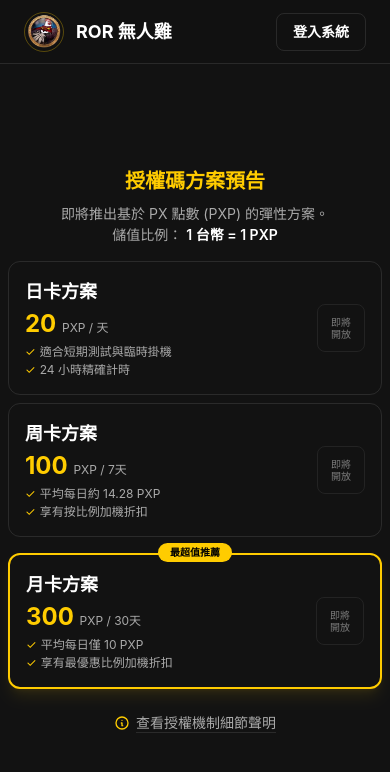
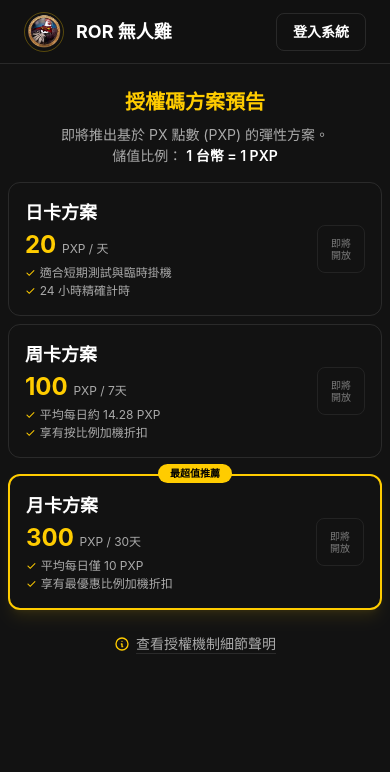
Before and after one commit to w8s3suimin/ROR_PX, a Vue app: page /pricing in a window 390 px wide. Shown: the top 772 px of the page. Built offline with nearby package versions, Linux system fonts and the light colour scheme.

Commit message:
Fix mobile vertical alignment to prevent title from being pushed down by 100vh center

```diff
--- a/src/views/Pricing.vue
+++ b/src/views/Pricing.vue
@@ -1,5 +1,5 @@
 <template>
-  <div class="min-h-[calc(100vh-4rem)] p-2 md:p-4 max-w-7xl mx-auto py-4 md:py-12 relative flex flex-col items-center justify-center">
+  <div class="min-h-[calc(100vh-4rem)] p-2 md:p-4 max-w-7xl mx-auto pt-6 pb-4 md:py-12 relative flex flex-col items-center justify-start md:justify-center">
     <!-- Header -->
     <div class="text-center mb-4 md:mb-12">
       <h1 class="text-xl md:text-4xl font-bold text-ror-accent mb-2 md:mb-4">
```
